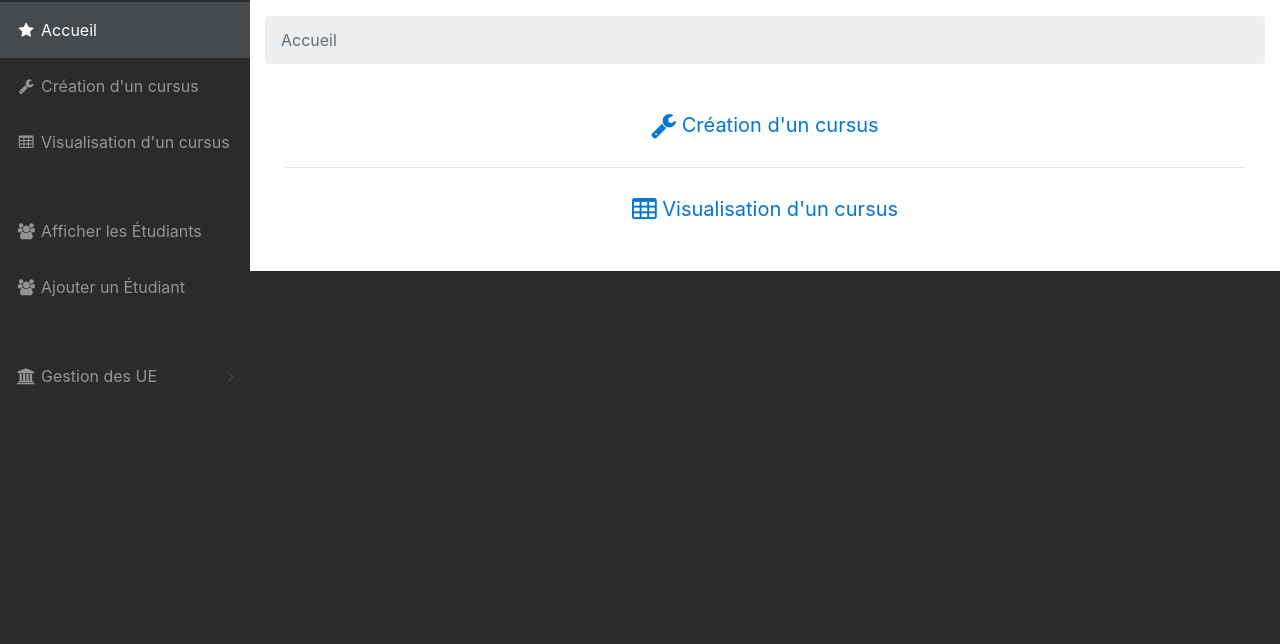
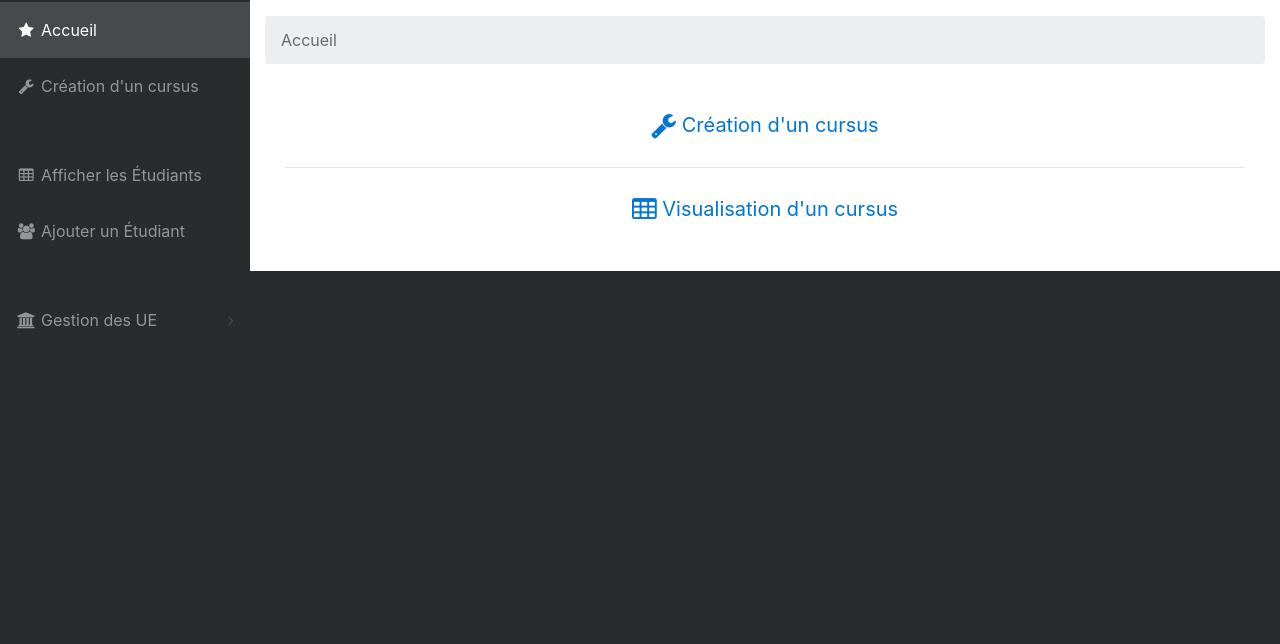
Before and after one commit to ThomasBouet/LO07, a PHP site: page / in a window 1280 px wide. Shown: the part 54-698 px from the top of the page. Run offline with PHP 8.4, Linux system fonts and the light colour scheme; some libraries are stand-ins or nearby versions.

Commit message:
fixed wrong menu item

```diff
--- a/layout/header.php
+++ b/layout/header.php
@@ -44,12 +44,9 @@
                 <li class="nav-item <?php if($page=='cursuscrea'){echo('active');} ?>">
                     <a class="nav-link" href="/cursus/create"><i class="fa fa-fw fa-wrench"></i> Création d'un cursus</a>
                 </li>
-                <li class="nav-item">
-                    <a class="nav-link" href="/cursus"><i class="fa fa-fw fa-table"></i> Visualisation d'un cursus</a>
-                </li>
                 <hr/>
                 <li class="nav-item <?php if($page=='studentlist'){echo('active');} ?>">
-                    <a class="nav-link" href="/student"><i class="fa fa-fw fa-users "></i> Afficher les Étudiants</a>
+                    <a class="nav-link" href="/student"><i class="fa fa-fw fa-table "></i> Afficher les Étudiants</a>
                 </li>
                 <li class="nav-item <?php if($page=='adduser'){echo('active');} ?>">
                     <a class="nav-link" href="/student/create"><i class="fa fa-fw fa-users "></i> Ajouter un Étudiant</a>
```
